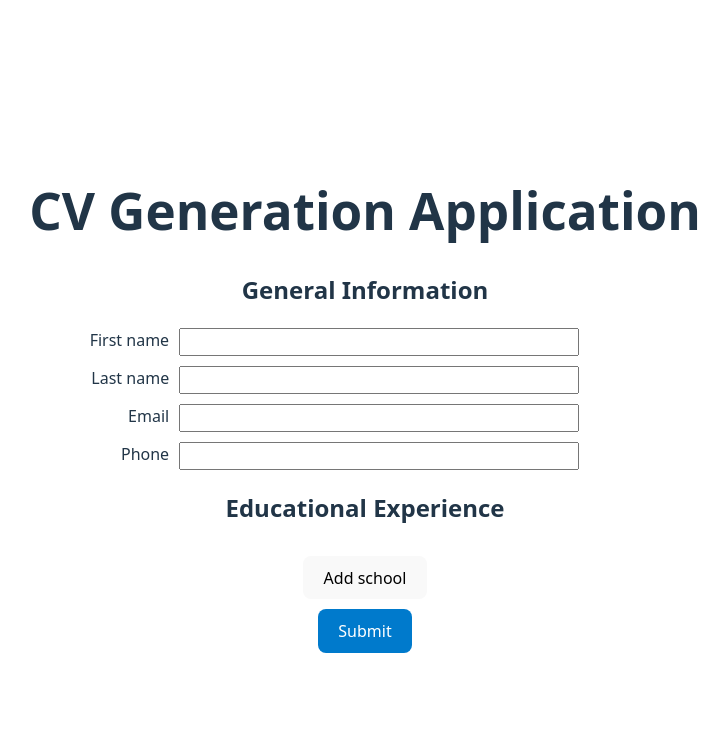
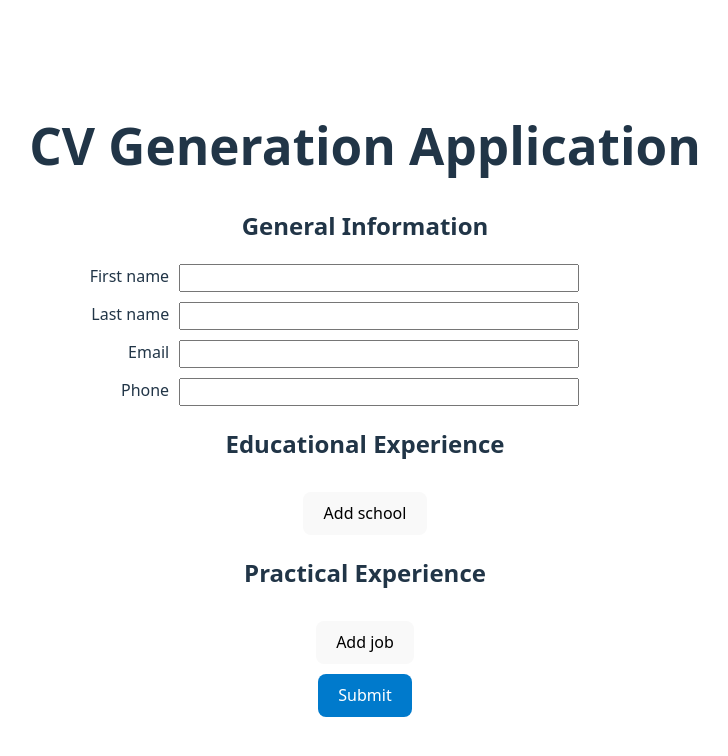
Before and after one commit to joeymuchow/odin-cv-application, a React (Vite) app: page / in a window 1280 px wide. Shown: the top 756 px of the page, without its empty margins (275-1003 px from the left). Built offline with nearby package versions, Linux system fonts and the light colour scheme.

Commit message:
Create Experience shared component
The Experience component is used by the educational and practical
experience components since they share logic and structure. It creates
sections for representing a school or job and takes in the state
variables to keep track of the entries.

```diff
--- a/src/components/EducationalExperience.jsx
+++ b/src/components/EducationalExperience.jsx
@@ -1,116 +1,50 @@
-import { useState } from "react";
-import Button from "./Button";
-import Input from "./Input";
+import Experience from "./Experience";
 
 function EducationalExperience({ educationalExp, setEducationalExp }) {
-  // school name, title of study and date of study
-  // Need ability to add multiple of these sections
-  const [schoolsArray, setSchoolsArray] = useState([]);
-  const [count, setCount] = useState(0);
+  const educationInfo = [
+    {
+      id: "school",
+      label: "School",
+      type: "text",
+      key: "school"
+    },
+    {
+      id: "degree",
+      label: "Degree",
+      type: "text",
+      key: "degree"
+    },
+    {
+      id: "area-of-study",
+      label: "Area of study",
+      type: "text",
+      key: "areaOfStudy"
+    },
+    {
+      id: "start-date",
+      label: "Start date",
+      type: "date",
+      key: "startDate"
+    },
+    {
+      id: "end-date",
+      label: "End date",
+      type: "date",
+      key: "endDate"
+    },
+  ];
 
   return (
-    <div className="educational-experience">
-      <h2>Educational Experience</h2>
-      {schoolsArray && schoolsArray.map((value, index) => (
-        <div key={value.id}>
-          <value.component educationalExp={educationalExp} setEducationalExp={setEducationalExp} idIndex={value.id} />
-          {index !== schoolsArray.length - 1 && (
-            <hr />
-          )}
-        </div>
-      ))}
-      <Button
-        className="add-schools"
-        text="Add school"
-        onClick={(e) => {
-          e.preventDefault();
-          setSchoolsArray([
-            ...schoolsArray,
-            {
-              id: count,
-              component: EducationalExperienceItem,
-            },
-          ]);
-          setCount(count + 1);
-        }}
-      />
-    </div>
-  );
-}
-
-function EducationalExperienceItem({ educationalExp, setEducationalExp, idIndex }) {
-  const sectionId = "education" + idIndex;
-
-  return (
-    <>
-      <Input
-          id={"school" + idIndex}
-          label="School"
-          onChange={(e) => {
-            setEducationalExp({
-              ...educationalExp,
-              [sectionId]: {
-                ...educationalExp[sectionId],
-                school: e.target.value,
-              }
-            });
-          }}
-        />
-        <Input
-          id={"degree" + idIndex}
-          label="Degree"
-          onChange={(e) => {
-            setEducationalExp({
-              ...educationalExp,
-              [sectionId]: {
-                ...educationalExp[sectionId],
-                degree: e.target.value,
-              }
-            });
-          }}
-        />
-        <Input
-          id={"area-of-study" + idIndex}
-          label="Area of study"
-          onChange={(e) => {
-            setEducationalExp({
-              ...educationalExp,
-              [sectionId]: {
-                ...educationalExp[sectionId],
-                areaOfStudy: e.target.value,
-              }
-            });
-          }}
-        />
-        <Input
-          id={"start-date" + idIndex}
-          label="Start date"
-          type="date"
-          onChange={(e) => {
-            setEducationalExp({
-              ...educationalExp,
-              [sectionId]: {
-                ...educationalExp[sectionId],
-                startDate: e.target.value,
-              }
-            });
-          }}
-        />
-        <Input
-          id={"end-date" + idIndex}
-          label="End date"
-          type="date"
-          onChange={(e) => {
-            setEducationalExp({
-              ...educationalExp,
-              [sectionId]: {
-                ...educationalExp[sectionId],
-                endDate: e.target.value,
-              }
-            });
-          }}
-        />
-      </>
+    <Experience
+      experience={educationalExp}
+      setExperience={setEducationalExp}
+      containerClass="educational-experience"
+      title="Educational Experience"
+      addButtonClass="add-schools"
+      addButtonText="Add school"
+      expType="education"
+      inputInfo={educationInfo}
+    />
   );
 }
 
--- /dev/null
+++ b/src/components/Experience.jsx
@@ -0,0 +1,65 @@
+import { useState } from "react";
+import Button from "./Button";
+import Input from "./Input";
+
+function Experience({ experience, setExperience, containerClass, title, addButtonClass, addButtonText, expType, inputInfo }) {
+  const [expArray, setExpArray] = useState([]);
+  const [count, setCount] = useState(0);
+
+  return (
+    <div className={containerClass}>
+      <h2>{title}</h2>
+      {expArray && expArray.map((value, index) => (
+        <div key={value.id}>
+          <value.component experience={experience} setExperience={setExperience} idIndex={value.id} expType={expType} inputInfo={inputInfo} />
+          {index !== expArray.length - 1 && (
+            <hr />
+          )}
+        </div>
+      ))}
+      <Button
+        className={addButtonClass}
+        text={addButtonText}
+        onClick={(e) => {
+          e.preventDefault();
+          setExpArray([
+            ...expArray,
+            {
+              id: count,
+              component: ExperienceItem,
+            },
+          ]);
+          setCount(count + 1);
+        }}
+      />
+    </div>
+  );
+}
+
+function ExperienceItem({ experience, setExperience, idIndex, expType, inputInfo }) {
+  const sectionId = expType + idIndex;
+
+  return (
+    <>
+      {inputInfo && inputInfo.map((value, index) => (
+        <Input
+          key={index}
+          id={value.id + idIndex}
+          label={value.label}
+          type={value.type}
+          onChange={(e) => {
+            setExperience({
+              ...experience,
+              [sectionId]: {
+                ...experience[sectionId],
+                [value.key]: e.target.value,
+              }
+            });
+          }}
+        />
+      ))}
+    </>
+  );
+}
+
+export default Experience;
--- a/src/components/Input.jsx
+++ b/src/components/Input.jsx
@@ -12,7 +12,10 @@ function Input({
     <>
       <div className={parentClass}>
         <label htmlFor={id}>{label}</label>
-        <input type={type} id={id} onChange={onChange} />
+        {type === "textarea" ?
+          <textarea id={id} onChange={onChange} rows="5" cols="30" /> :
+          <input type={type} id={id} onChange={onChange} />
+        }
       </div>
       {errorMessage && <p className="error">{errorMessage}</p>}
     </>
--- a/src/components/PracticalExperience.jsx
+++ b/src/components/PracticalExperience.jsx
@@ -1,10 +1,52 @@
-function PracticalExperience() {
-    // company name, position title, main responsibilities of your jobs, date from and until when you worked for that company
-    // Will need the ability to add more job sections that have all of the above
+import Experience from "./Experience";
 
-    return (
-        <></>
-    )
+function PracticalExperience({ practicalExp, setPracticalExp }) {
+  // company name, position title, main responsibilities of your jobs, date from and until when you worked for that company
+  const practicalInfo = [
+    {
+      id: "company",
+      label: "Company",
+      type: "text",
+      key: "company",
+    },
+    {
+      id: "position",
+      label: "Position",
+      type: "text",
+      key: "position",
+    },
+    {
+      id: "responsibilities",
+      label: "Responsibilities",
+      type: "textarea",
+      key: "responsibilities",
+    },
+    {
+      id: "start-date",
+      label: "Start date",
+      type: "date",
+      key: "startDate"
+    },
+    {
+      id: "end-date",
+      label: "End date",
+      type: "date",
+      key: "endDate"
+    },
+  ];
+
+  return (
+    <Experience
+      experience={practicalExp}
+      setExperience={setPracticalExp}
+      containerClass="practical-experience"
+      title="Practical Experience"
+      addButtonClass="add-jobs"
+      addButtonText="Add job"
+      expType="practical"
+      inputInfo={practicalInfo}
+    />
+  );
 }
 
-export default PracticalExperience
+export default PracticalExperience;
--- a/src/styles/Button.css
+++ b/src/styles/Button.css
@@ -12,6 +12,6 @@
   background-color: hsl(204, 100%, 30%);
 }
 
-.add-schools {
+.add-schools, .add-jobs {
   margin-top: 10px;
 }
```
